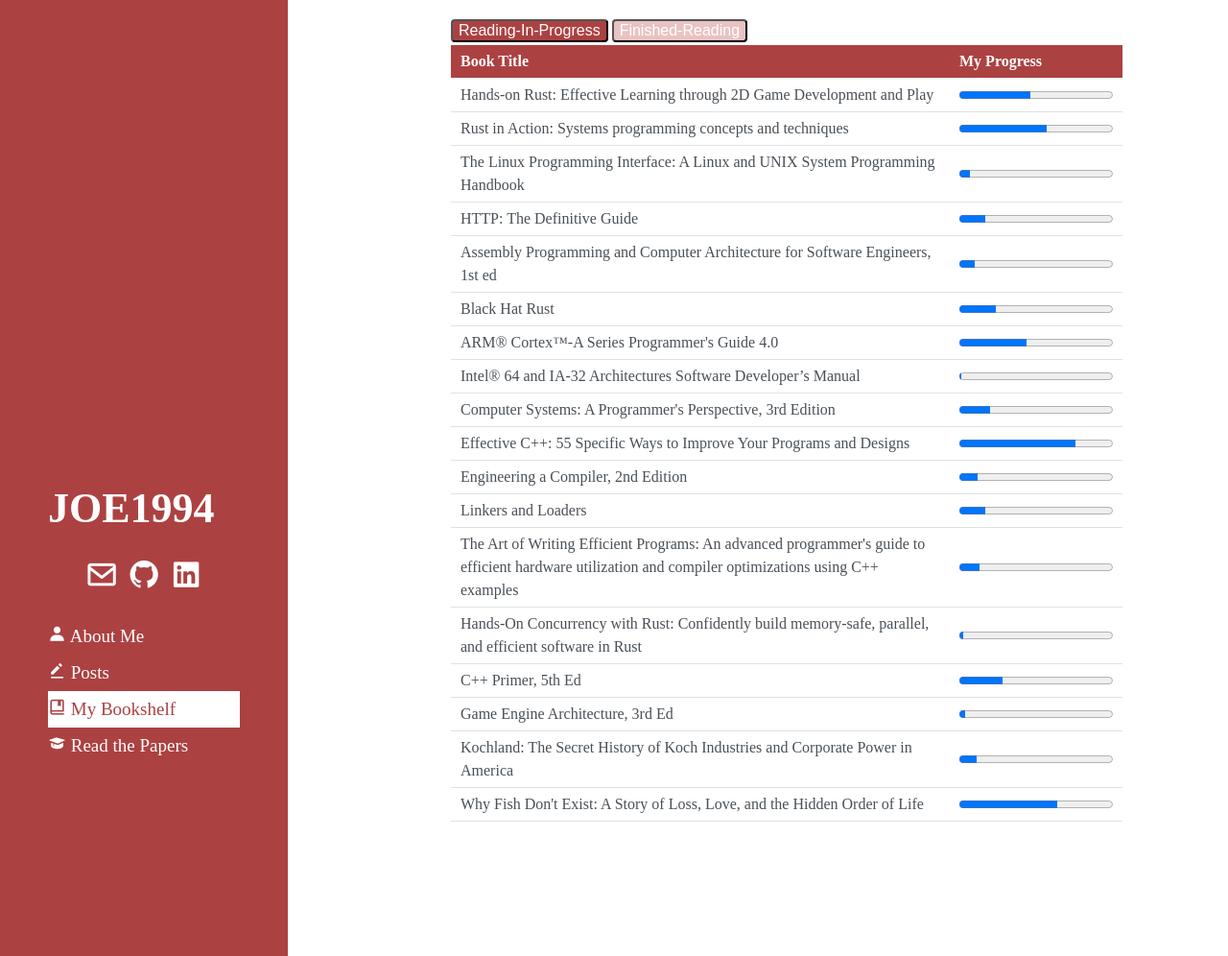
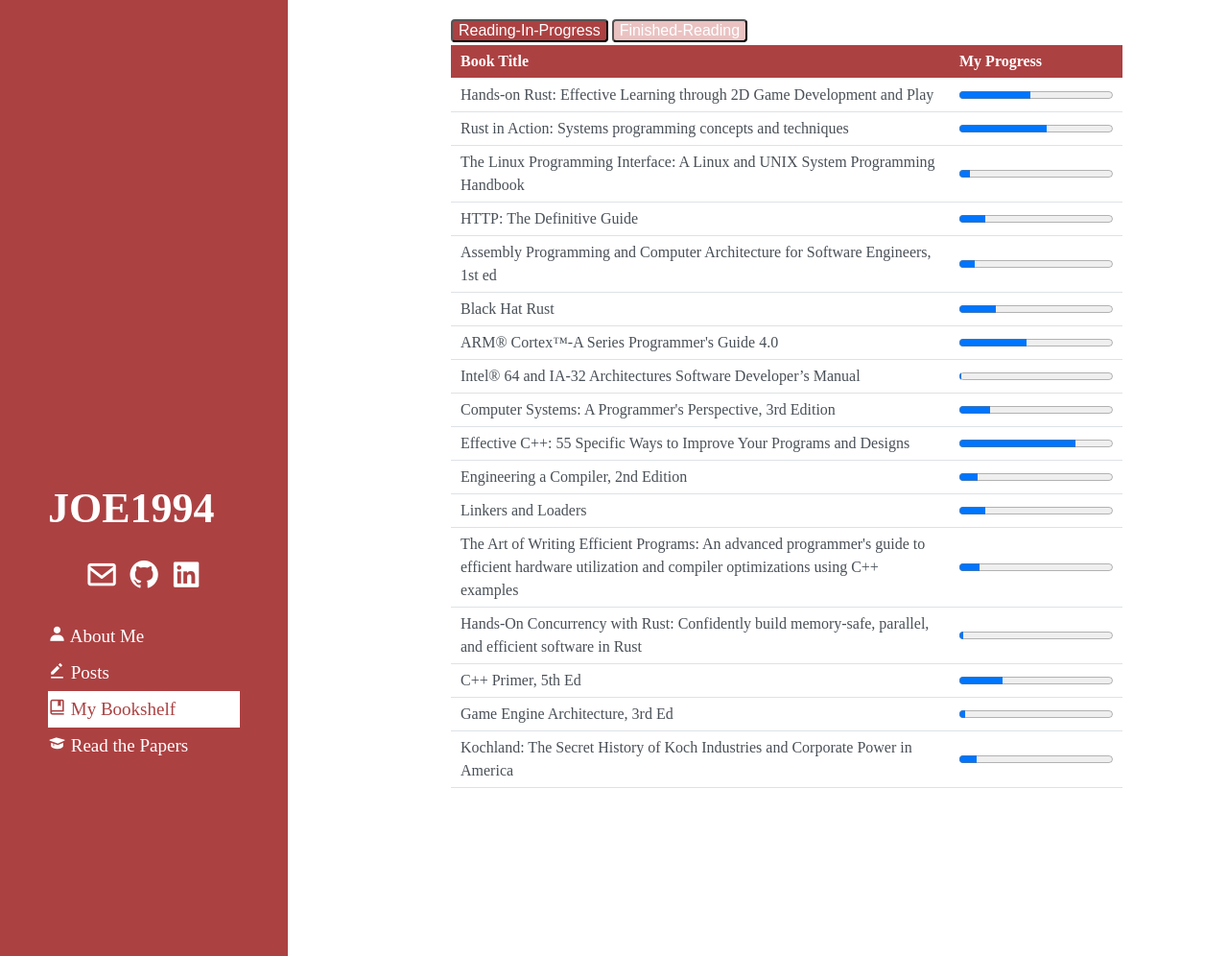
Before and after one commit to JOE1994/JOE1994.github.io, a Jekyll site: the page built from bookshelf.html, in a window 1280 px wide and 996 px high. Shown: the whole window at 96% size. Built offline with Jekyll 4.4.1, drawn with Linux system fonts in a browser that asks for light colours; some web fonts are replaced.

Commit message:
[book] Finished 'Why Fish don't Exist'

```diff
--- a/_data/bookshelf_done.yml
+++ b/_data/bookshelf_done.yml
@@ -17,3 +17,7 @@
 - name: "Debugging: The 9 Indispensable Rules for Finding Even the Most Elusive Software and Hardware Problems"
   finished_date: '2024-03-23'
   rating: 4/5
+
+- name: "Why Fish Don't Exist: A Story of Loss, Love, and the Hidden Order of Life"
+  finished_date: '2024-04-10'
+  rating: 5/5
--- a/_data/bookshelf_still_reading.yml
+++ b/_data/bookshelf_still_reading.yml
@@ -67,7 +67,3 @@
 - name: "Kochland: The Secret History of Koch Industries and Corporate Power in America"
   progress: 80
   tot_pages: 688
-
-- name: "Why Fish Don't Exist: A Story of Loss, Love, and the Hidden Order of Life"
-  progress: 144
-  tot_pages: 225
```
